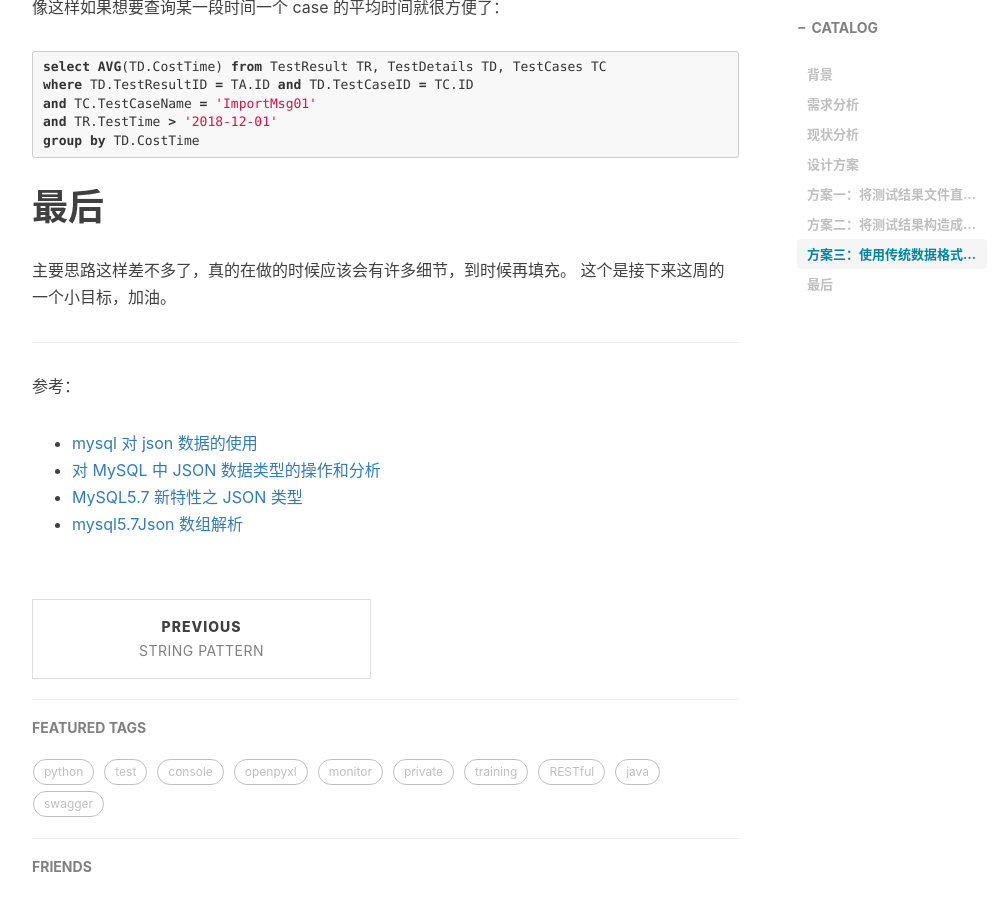
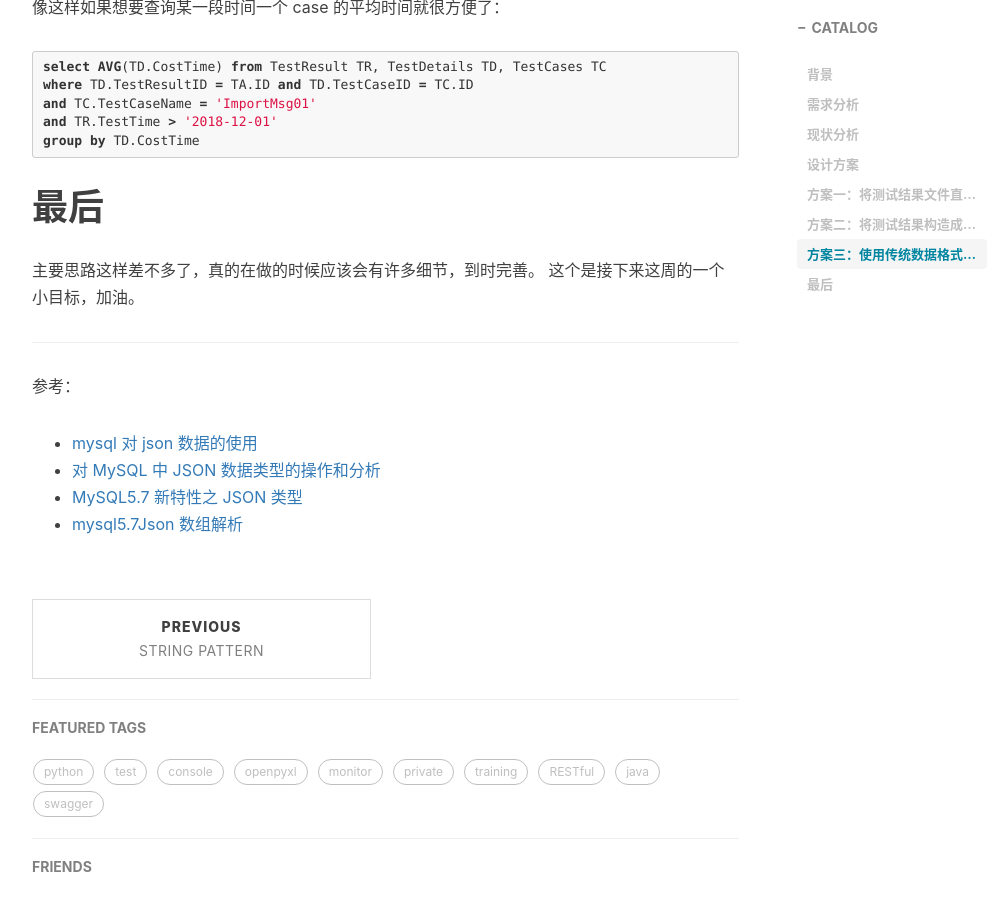
Before and after one commit to bearfly1990/bearfly.github.io, a Jekyll site: the page built from _posts/2018/12/2018-12-02-TestResultDBDesign.md, in a window 1280 px wide and 900 px high, scrolled down 3831 px. Shown: the whole window, without its empty margins (233-1239 px from the left). Built offline with Jekyll 4.4.1, drawn with Linux system fonts in a browser that asks for light colours; nearby versions of some CDN libraries; comment, search, counter and statistics services are not loaded.

Commit message:
fix issues

```diff
--- a/_posts/2018/12/2018-12-02-TestResultDBDesign.md
+++ b/_posts/2018/12/2018-12-02-TestResultDBDesign.md
@@ -141,7 +141,7 @@ group by TD.CostTime
 
 # 最后
 
-主要思路这样差不多了，真的在做的时候应该会有许多细节，到时候再填充。
+主要思路这样差不多了，真的在做的时候应该会有许多细节，到时完善。
 这个是接下来这周的一个小目标，加油。
 
 ---
```
Also changed, not shown: img/bf/lily_03.jpg.
